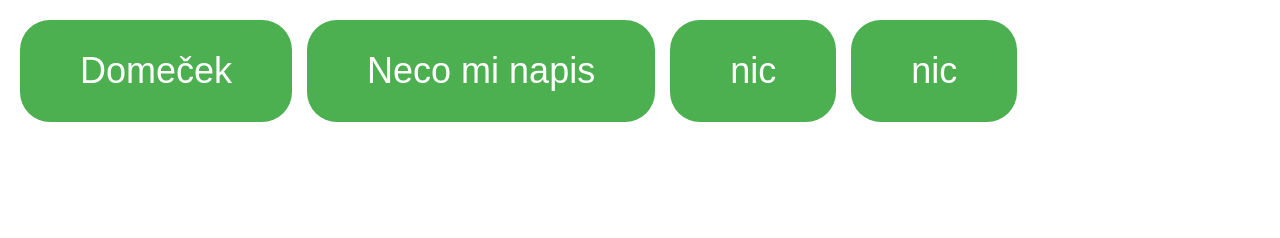
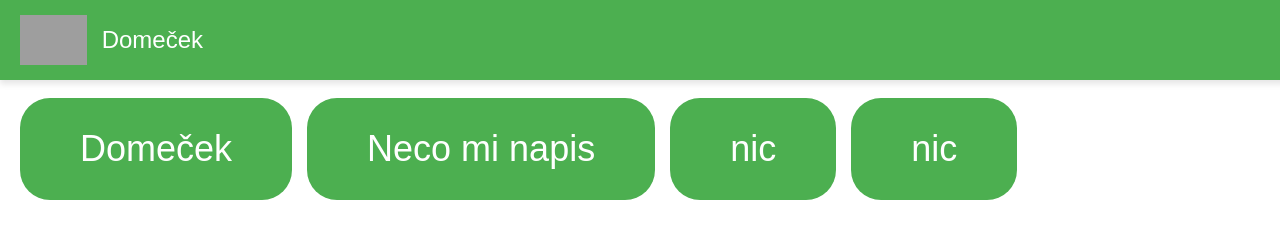
Before and after one commit to Janikcz13/my-web, a website: page index.html in a window 1280 px wide. Drawn offline with Linux system fonts and the light colour scheme; grey boxes are pictures that could not be loaded.

Commit message:
index.html

```diff
--- a/index.html
+++ b/index.html
@@ -1,4 +1,4 @@
-<!DOCTYPE html>
+!DOCTYPE html>
 <html lang="en">
 <head>
 <meta charset="UTF-8">
@@ -10,9 +10,26 @@
             margin: 0;
             padding: 20px;
         }
+        .top-bar {
+            display: flex;
+            align-items: center;
+            background-color: #4CAF50;
+            padding: 15px 20px;
+            color: white;
+            font-size: 24px;
+            position: absolute;
+            top: 0;
+            left: 0;
+            width: 100%;
+            box-shadow: 0 4px 6px rgba(0, 0, 0, 0.1);
+        }
+        .top-bar img {
+            height: 50px;
+            margin-right: 15px;
+        }
         .button-container {
             position: absolute;
-            top: 20px;
+            top: 98px; /* Moved down by 8px (0.5cm) */
             left: 20px;
             display: flex;
             gap: 15px;
@@ -38,13 +55,15 @@
 </script>
 </head>
 <body>
-
+<div class="top-bar">
+<img src="https://janikcz13.github.io/my-web/logo.png" alt="Logo">
+<span>Domeček</span>
+</div>
 <div class="button-container">
 <button onclick="openPage('')">Domeček</button>
 <button onclick="openPage('Piš')">Neco mi napis</button>
 <button onclick="openPage('nic')">nic</button>
 <button onclick="openPage('nic')">nic</button>
 </div>
-
 </body>
 </html>
```
Lines whose indentation alone changed are shown as unchanged.
